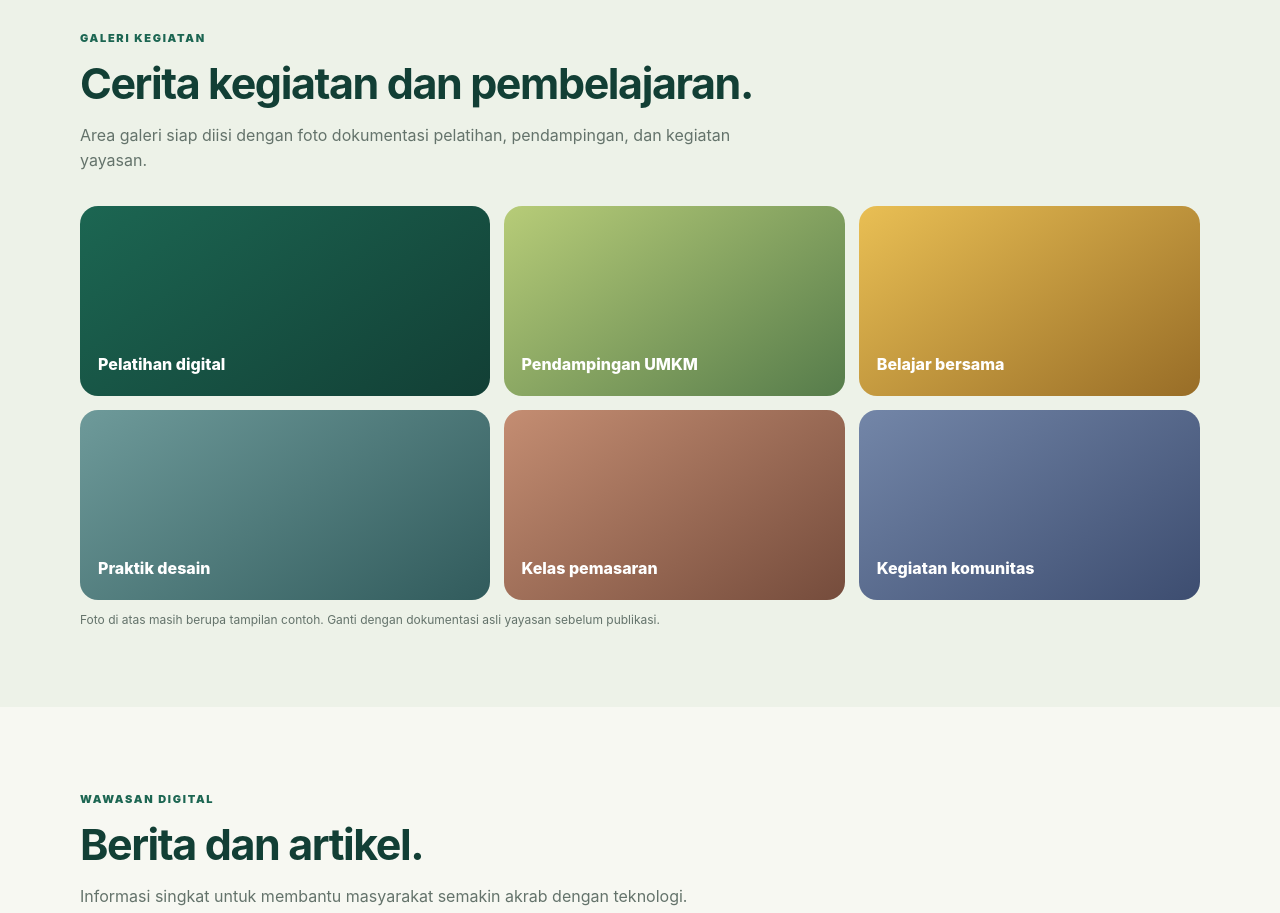
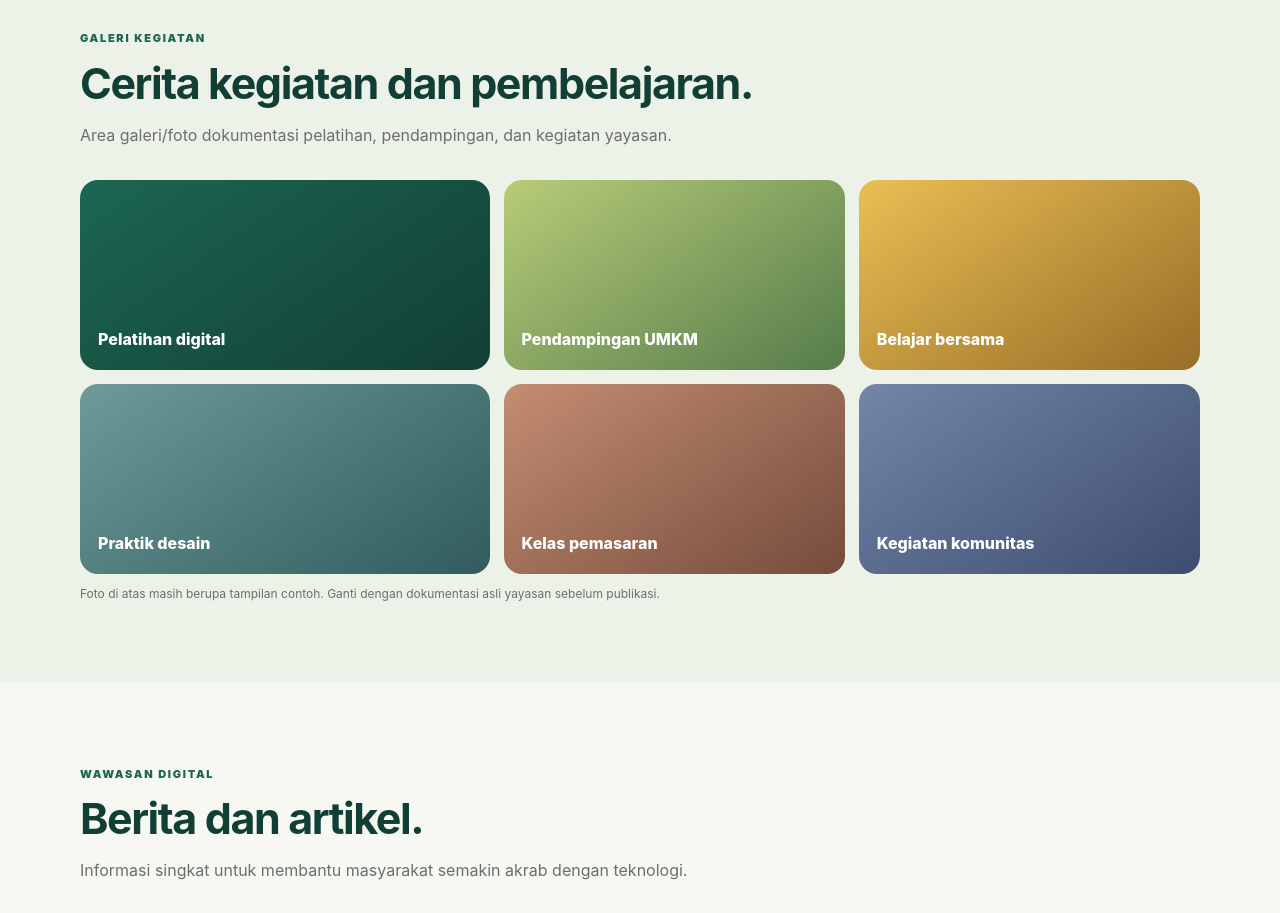
Before and after one commit to putrabanyumasfoundation-bot/putra-banyumas-foundation, a plain HTML site: page index.html in a window 1280 px wide. Shown: the part 2980-3893 px from the top of the page. Drawn offline with Linux system fonts and the light colour scheme.

Commit message:
Update index.html

```diff
--- a/index.html
+++ b/index.html
@@ -803,7 +803,7 @@
             <div class="container">
                 <div class="head"><span class="kicker">Galeri kegiatan</span>
                     <h2>Cerita kegiatan dan pembelajaran.</h2>
-                    <p>Area galeri siap diisi dengan foto dokumentasi pelatihan, pendampingan, dan kegiatan yayasan.</p>
+                    <p>Area galeri/foto dokumentasi pelatihan, pendampingan, dan kegiatan yayasan.</p>
                 </div>
                 <div class="gallery">
                     <div class="photo">Pelatihan digital</div>
```
